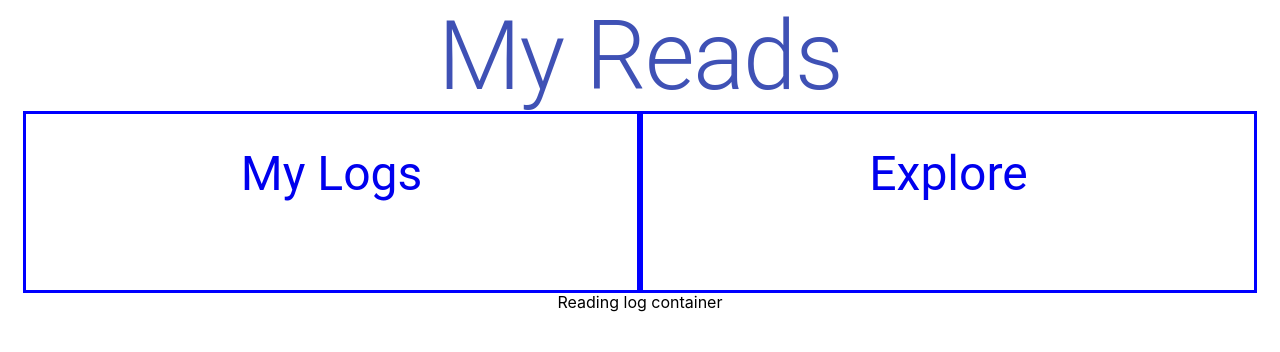
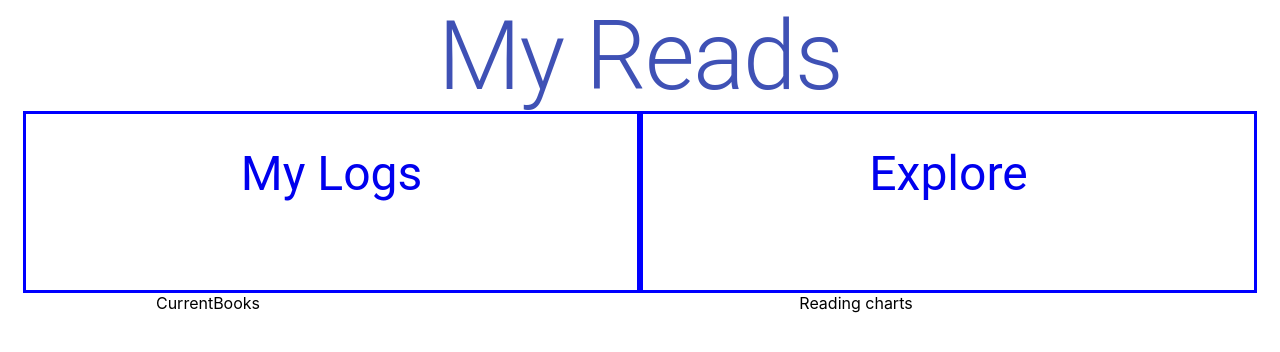
Before and after one commit to nicoledow/nikki-reads, a React (Create React App) app: page /logs in a window 1280 px wide. Shown: the top 352 px of the page. Built offline with nearby package versions, Linux system fonts and the light colour scheme.

Commit message:
reading logs container skeleton

```diff
--- /dev/null
+++ b/src/Components/CurrentBooks.js
@@ -0,0 +1,9 @@
+import React from 'react';
+
+const CurrentBooks = () => {
+    return (
+        <div>CurrentBooks</div>
+    )
+}
+
+export default CurrentBooks;
--- /dev/null
+++ b/src/Containers/ReadingCharts.js
@@ -0,0 +1,9 @@
+import React from 'react';
+
+const ReadingCharts = () => {
+    return (
+        <div>Reading charts</div>
+    )
+};
+
+export default ReadingCharts;
--- a/src/Containers/ReadingLogContainer.js
+++ b/src/Containers/ReadingLogContainer.js
@@ -1,10 +1,18 @@
 import React from 'react';
+import { Grid } from '@material-ui/core';
+import CurrentBooks from '../Components/CurrentBooks';
+import ReadingChartsContainer from '../Containers/ReadingCharts';
 
 const ReadingLogContainer = () => {
     return(
-        <div>
-            Reading log container
-        </div>
+        <Grid container spacing={2}>
+            <Grid item xs={12} sm={4}>
+                <CurrentBooks />
+            </Grid>
+            <Grid item xs={12} sm={8} >
+                <ReadingChartsContainer />
+            </Grid>
+        </Grid>
     )
 }
 export default ReadingLogContainer;
```
